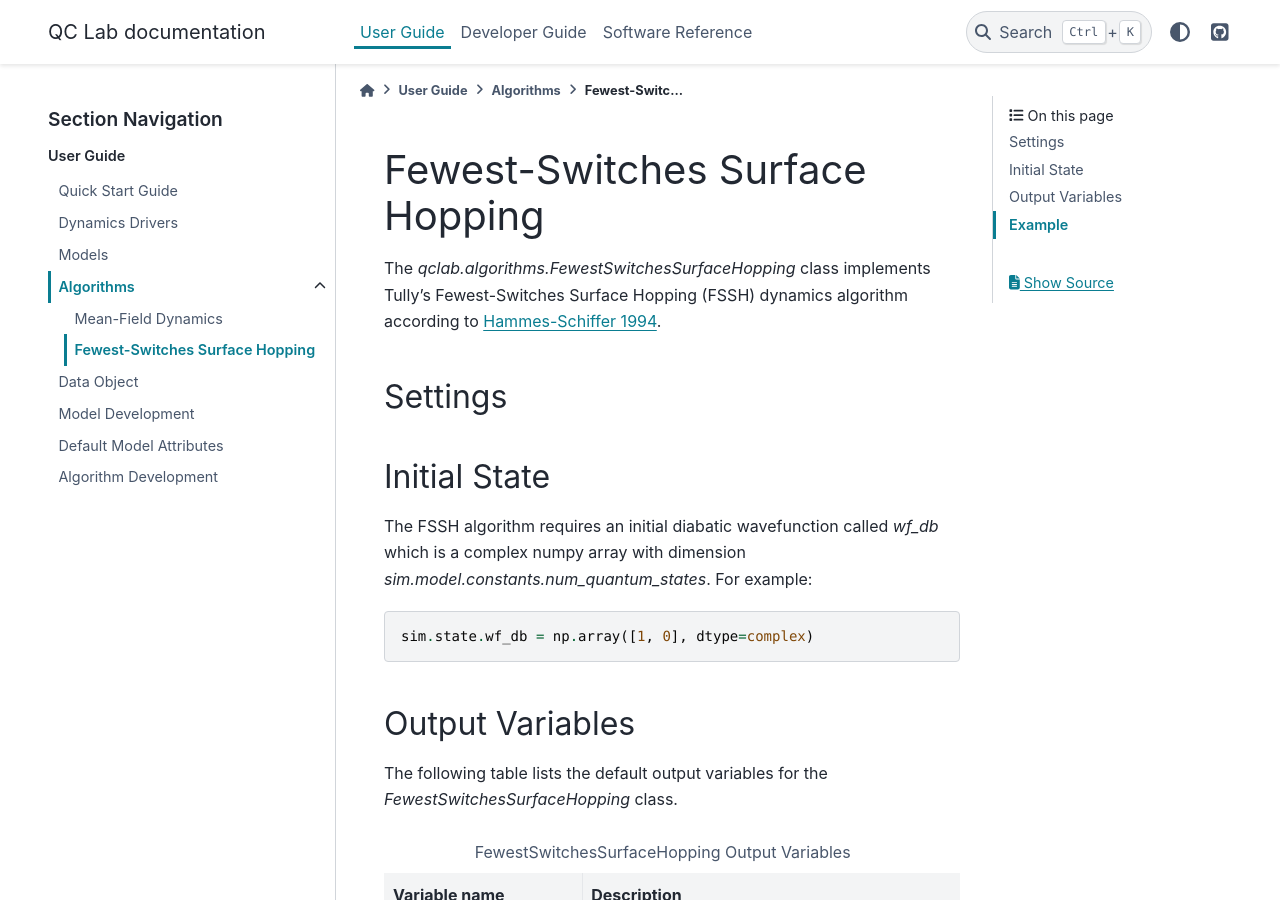
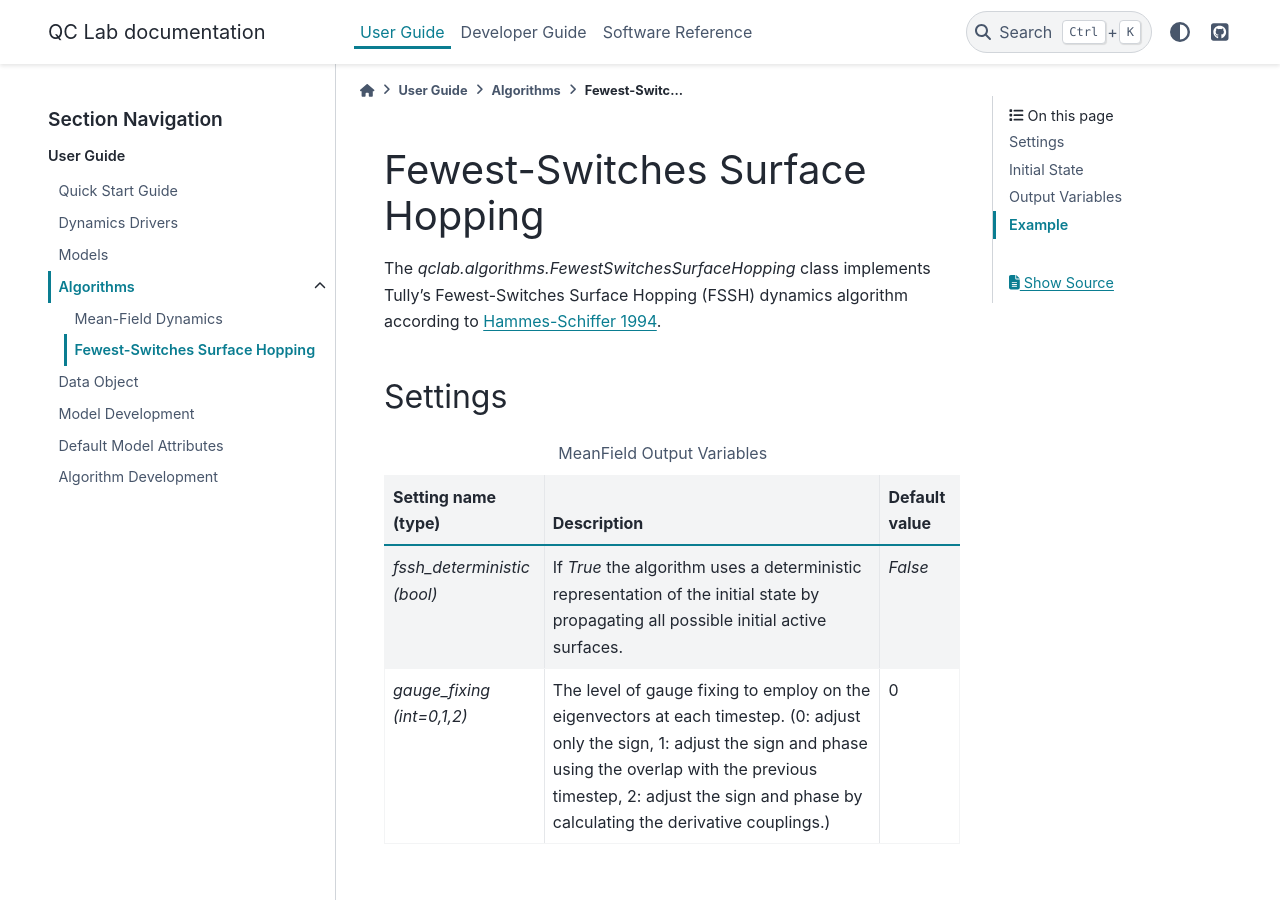
Before and after one commit to tempelaar-team/qc_lab, a Sphinx documentation site: the page built from docs/user_guide/algorithms/fssh_algorithm.rst, in a window 1280 px wide and 900 px high. Built offline with Sphinx 7.4.7 and the PyData theme 0.15.4, drawn with Linux system fonts in a browser that asks for light colours; pages that are not in the unit, such as notebooks, are missing from menus.

Commit message:
updated FSSH algorithm documentation.

```diff
--- a/docs/user_guide/algorithms/fssh_algorithm.rst
+++ b/docs/user_guide/algorithms/fssh_algorithm.rst
@@ -20,9 +20,8 @@ Settings
      - If `True` the algorithm uses a deterministic representation of the initial state by propagating all possible initial active surfaces.
      - `False`
    * - `gauge_fixing (int=0,1,2)`
-     - The level of gauge fixing to employ on the eigenvectors at each timestep. (0: adjust only the sign, 1: adjust the sign and phase using the overlap with the previous timestep, 2: adjust the sign and phase by
-     calculating the derivative couplings.)
-
+     - The level of gauge fixing to employ on the eigenvectors at each timestep. (0: adjust only the sign, 1: adjust the sign and phase using the overlap with the previous timestep, 2: adjust the sign and phase by calculating the derivative couplings.)
+     - 0
 
 Initial State
 -------------
```
